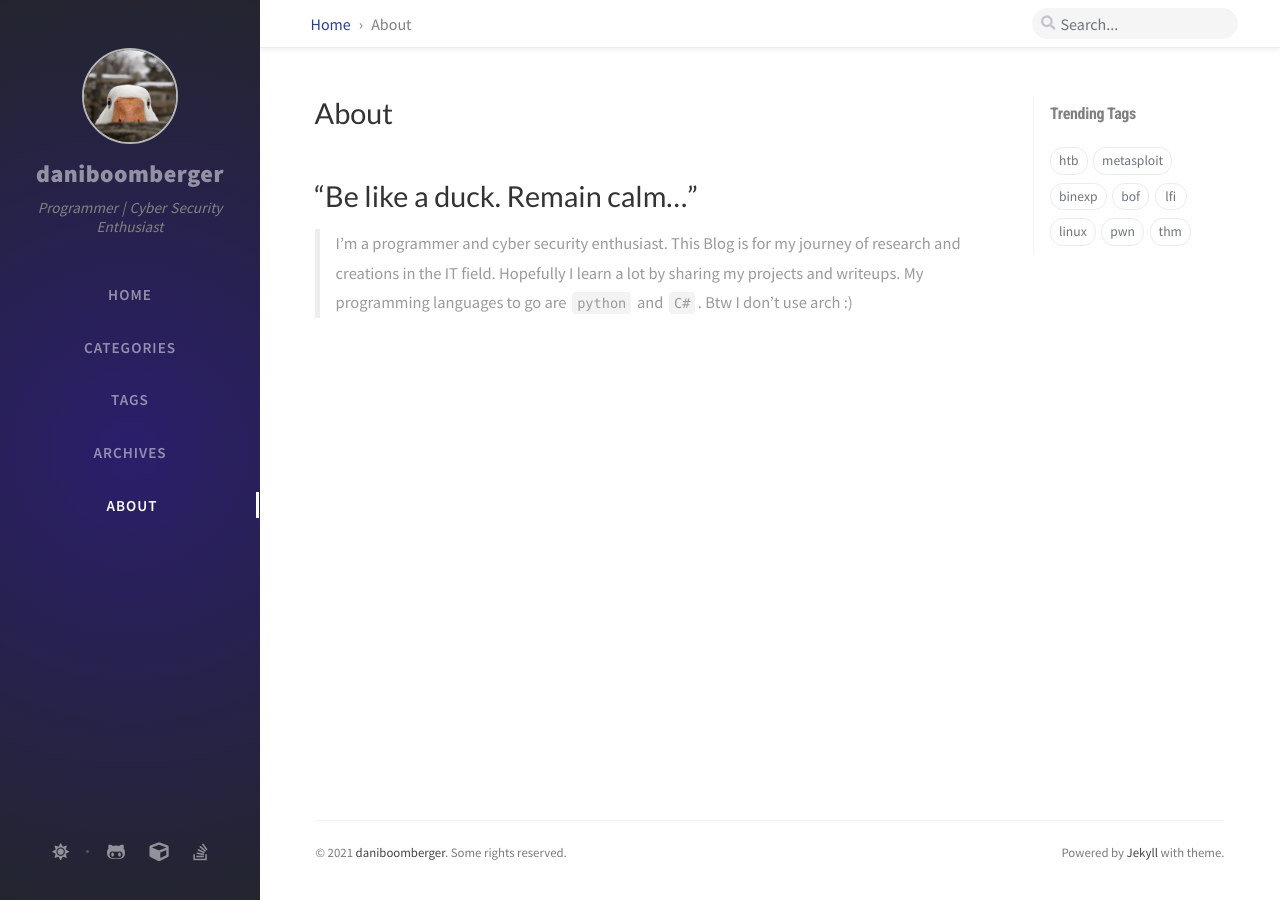
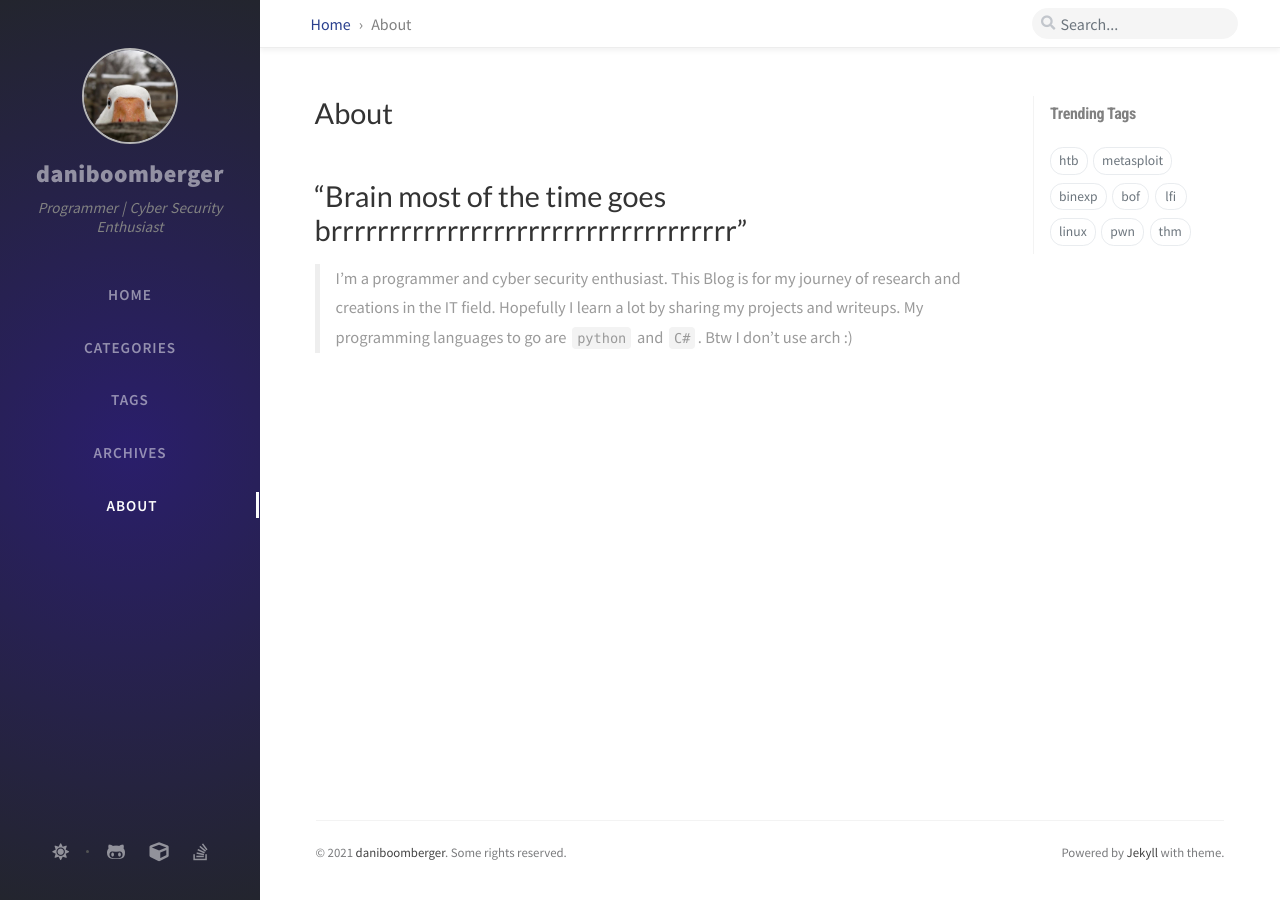
Before and after one commit to daniboomberger/daniboomberger.github.io, a Jekyll site: the page built from tabs/about.md, in a window 1280 px wide. Built offline with Jekyll 4.4.1, drawn with Linux system fonts in a browser that asks for light colours; nearby versions of some CDN libraries; comment, search, counter and statistics services are not loaded.

Commit message:
changed my title in the about me page

```diff
--- a/tabs/about.md
+++ b/tabs/about.md
@@ -8,7 +8,7 @@ title: About
 # MIT License
 ---
 
-# "Be like a duck. Remain calm..."
+# "Brain most of the time goes brrrrrrrrrrrrrrrrrrrrrrrrrrrrrrrrrrr"
 
 
 > I'm a programmer and cyber security enthusiast.
```
